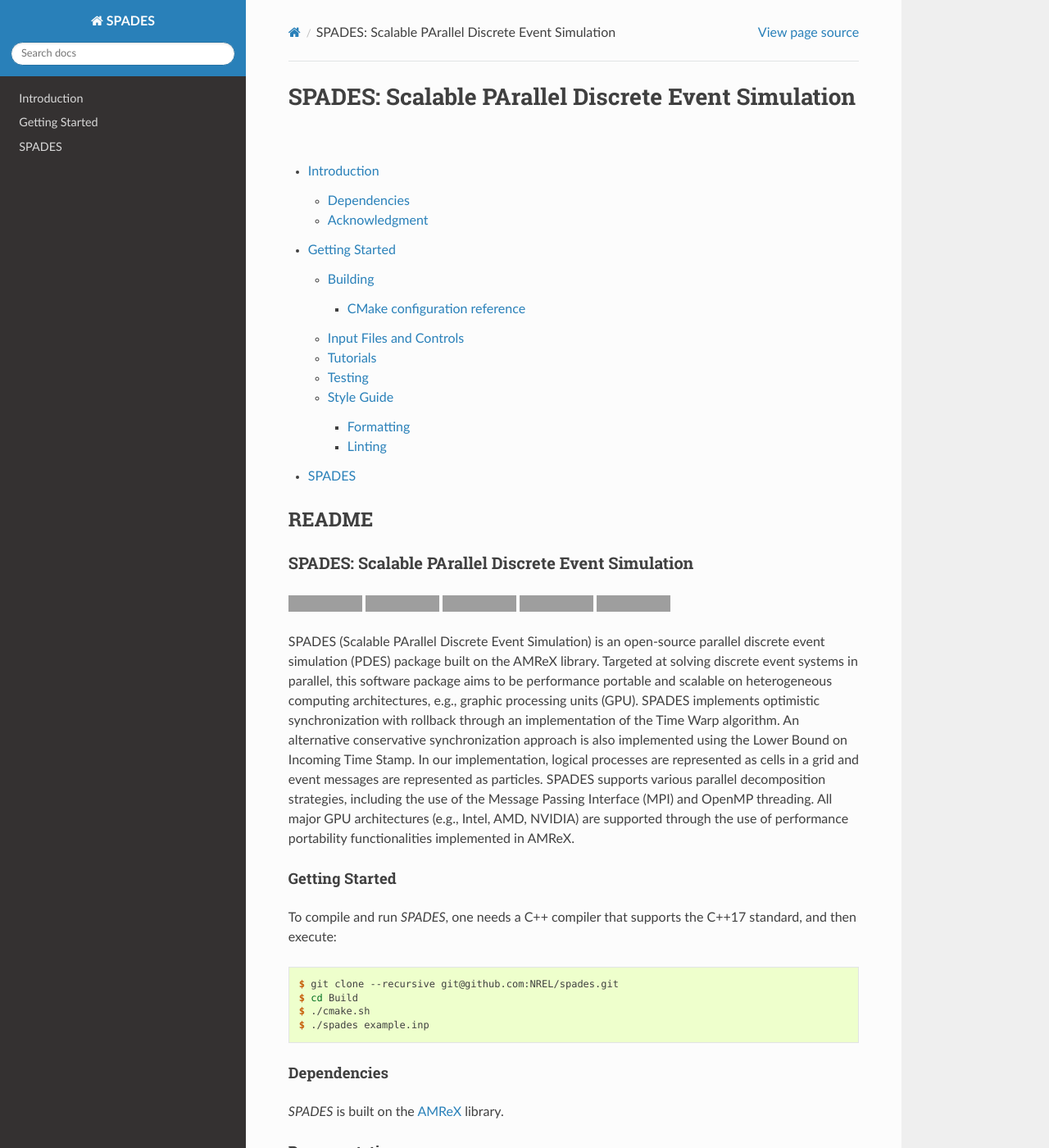
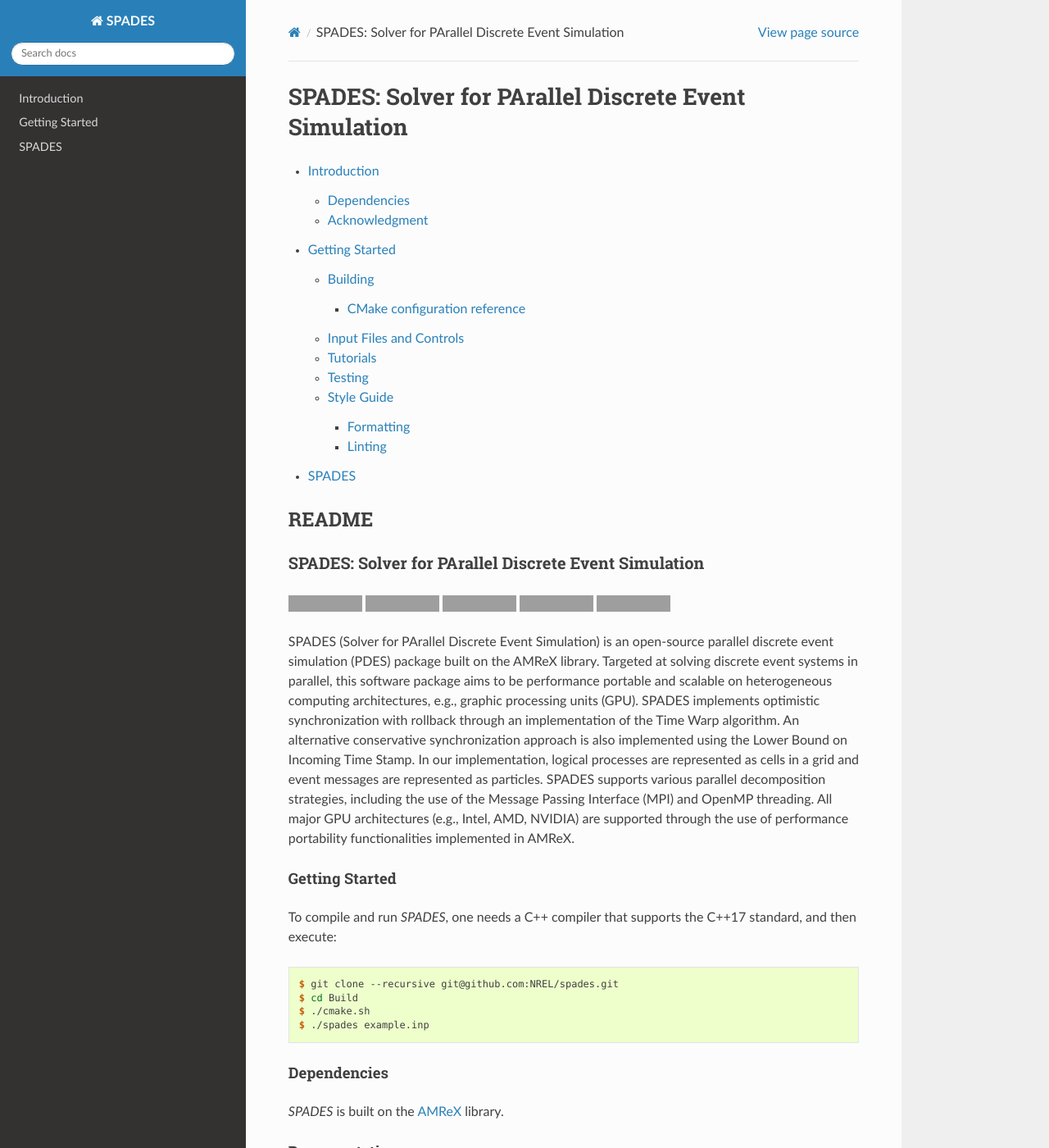
Before and after one commit to NREL/spades, a Sphinx documentation site: the page built from Docs/sphinx/index.rst, in a window 1280 px wide and 1400 px high. Shown: the whole window at 82% size. Built offline with Sphinx 7.4.7 and the Read the Docs theme 3.1.0, drawn with Linux system fonts in a browser that asks for light colours; pages that are not in the unit, such as notebooks, are missing from menus; grey boxes are pictures that could not be loaded.

Commit message:
rename some things (#63)

```diff
--- a/Docs/sphinx/conf.py
+++ b/Docs/sphinx/conf.py
@@ -35,7 +35,7 @@
         "SPADES Documentation",
         author,
         "SPADES",
-        "Scalable PArallel Discrete Event Simulation.",
+        "Solver for PArallel Discrete Event Simulation.",
         "Miscellaneous",
     ),
 ]
--- a/Docs/sphinx/index.rst
+++ b/Docs/sphinx/index.rst
@@ -1,6 +1,6 @@
-===================================================
-SPADES: Scalable PArallel Discrete Event Simulation
-===================================================
+=====================================================
+SPADES: Solver for PArallel Discrete Event Simulation
+=====================================================
 
 .. toctree::
    :maxdepth: 5
--- a/README.rst
+++ b/README.rst
@@ -1,5 +1,5 @@
-SPADES: Scalable PArallel Discrete Event Simulation
----------------------------------------------------
+SPADES: Solver for PArallel Discrete Event Simulation
+-----------------------------------------------------
 
 |CI Badge| |Documentation Badge| |License Badge| |AMReX Badge| |C++ Badge|
 
@@ -18,7 +18,7 @@
 .. |C++ Badge| image:: https://img.shields.io/badge/language-C%2B%2B17-blue
    :target: https://isocpp.org/
 
-SPADES (Scalable PArallel Discrete Event Simulation) is an open-source
+SPADES (Solver for PArallel Discrete Event Simulation) is an open-source
 parallel discrete event simulation (PDES) package built on the AMReX
 library. Targeted at solving discrete event systems in parallel, this
 software package aims to be performance portable and scalable on
```
Also changed, not shown: 1 other file.
